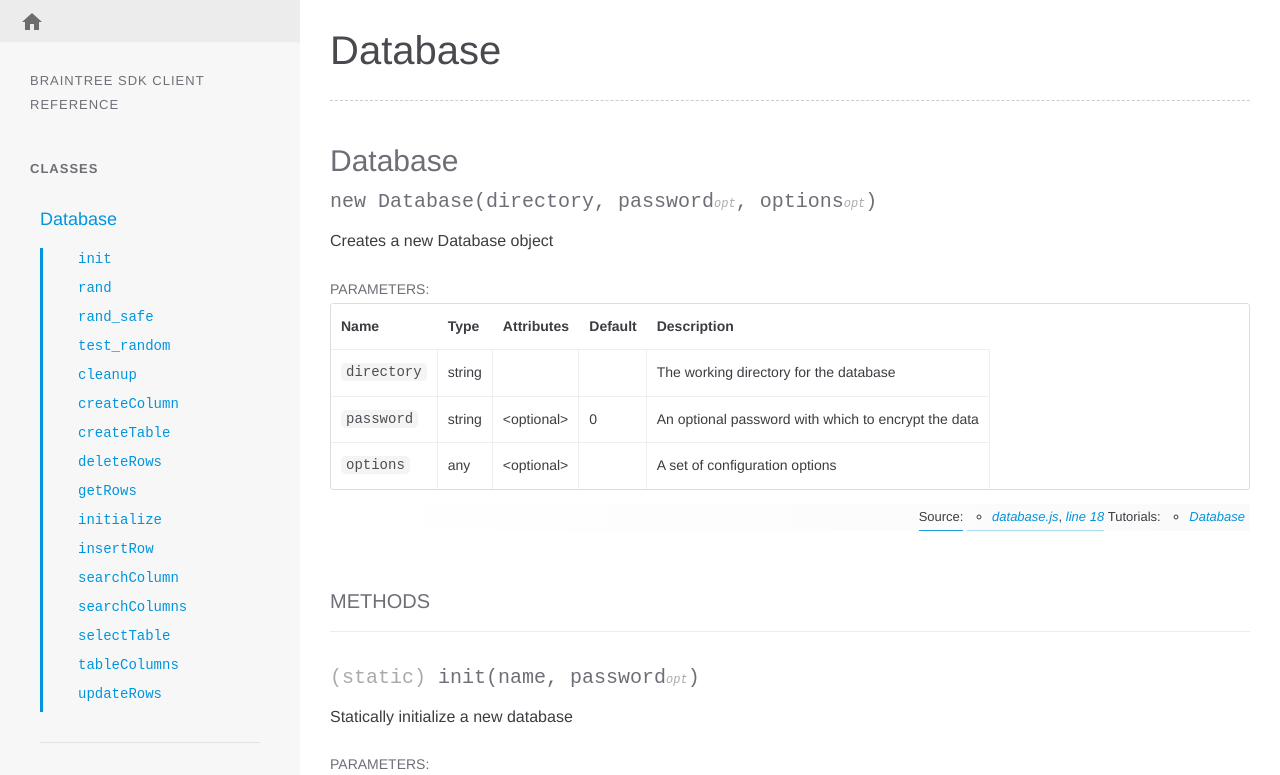
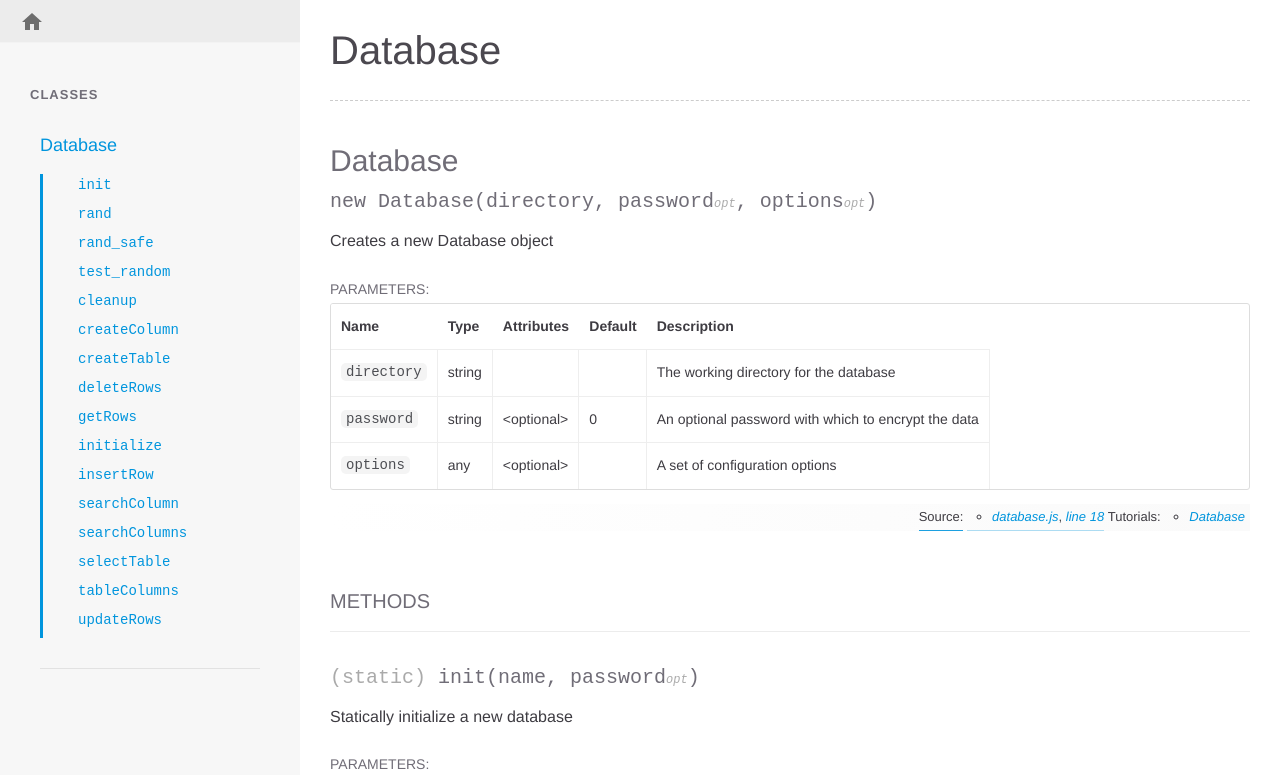
Before and after one commit to richardred15/ffDb, a website: page doc/Database.html in a window 1280 px wide. Shown: the top 775 px of the page. Drawn offline with nearby package versions, Linux system fonts and the light colour scheme; a web font is replaced by a local one.

Commit message:
Update Documentation

```diff
--- a/doc/Database.html
+++ b/doc/Database.html
@@ -68,7 +68,7 @@
 
   <nav>
     <h3 class="reference-title">
-      Braintree SDK Client Reference
+
     </h3>
 
 
```
Also changed, not shown: doc/database.js.html (+1 -1 lines), doc/index.html (+1 -1 lines), doc/tutorial-Database_.html (+1 -1 lines).
